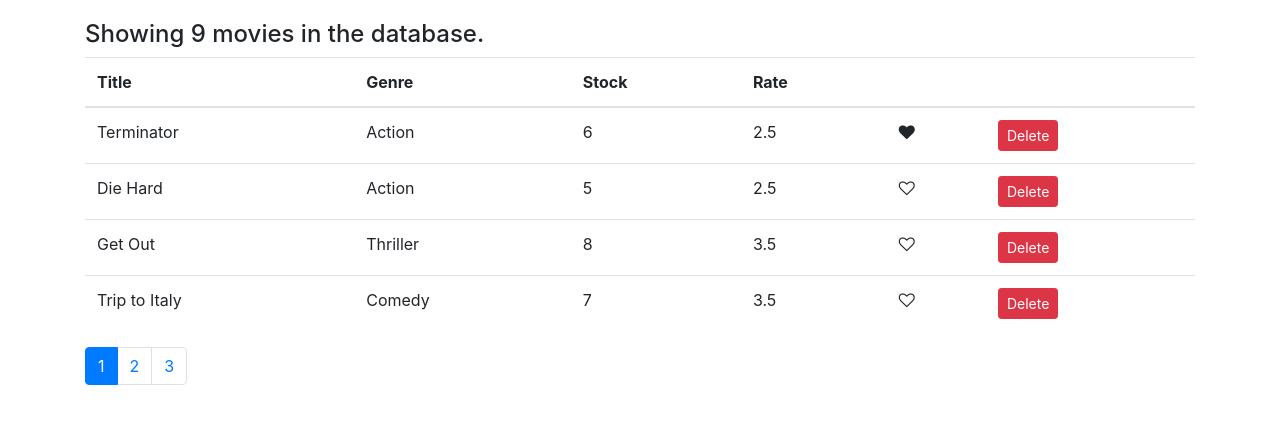
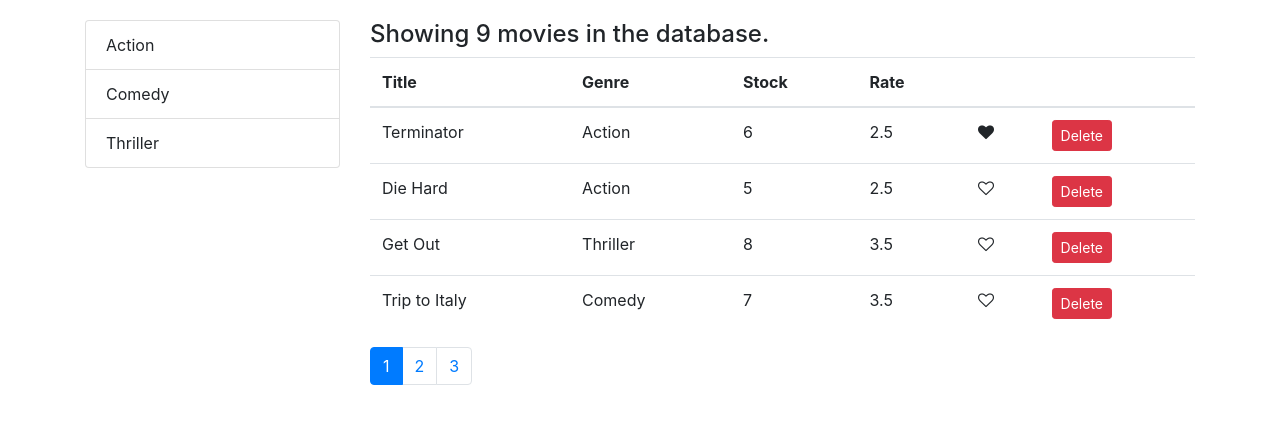
Before and after one commit to Shailendra9k/vidly-project, a React (Create React App) app: page / in a window 1280 px wide. Shown: the top 424 px of the page. Built offline with nearby package versions, Linux system fonts and the light colour scheme.

Commit message:
filtering added

```diff
--- /dev/null
+++ b/src/components/common/listGroup.jsx
@@ -0,0 +1,16 @@
+import React from "react";
+
+const ListGroup = props => {
+  const { items, textProperty, valueProperty } = props;
+  return (
+    <ul className="list-group">
+      {items.map(item => (
+        <li key={item[valueProperty]} className="list-group-item">
+          {item[textProperty]}
+        </li>
+      ))}
+    </ul>
+  );
+};
+
+export default ListGroup;
--- a/src/components/movies.jsx
+++ b/src/components/movies.jsx
@@ -1,15 +1,22 @@
 import React, { Component } from "react";
 import Like from "./common/like";
+import ListGroup from "./common/listGroup";
 import Pagination from "./common/pagination";
+import { getMovies } from "../services/fakeMovieService";
+import { getGenres } from "../services/fakeGenreService";
 import { paginate } from "../utils/paginate";
-import { getMovies } from "../services/fakeMovieService";
 
 class Movies extends Component {
   state = {
-    movies: getMovies(),
+    movies: [],
+    genres: [],
     currentPage: 1,
     pageSize: 4
   };
+
+  componentDidMount() {
+    this.setState({ movies: getMovies(), genres: getGenres() });
+  }
 
   handleDelete = movie => {
     const movies = this.state.movies.filter(m => m._id !== movie._id);
@@ -28,6 +35,10 @@
     this.setState({ currentPage: page });
   };
 
+  handleGenreSelect = genre => {
+    console.log(genre);
+  };
+
   render() {
     const { length: count } = this.state.movies;
     const { pageSize, currentPage, movies: allMovies } = this.state;
@@ -37,7 +48,16 @@
     const movies = paginate(allMovies, currentPage, pageSize);
 
     return (
-      <div>
+      <div className="row">
+        <div className="col-3">
+          <ListGroup
+            items={this.state.genres}
+            textProperty="name"
+            valueProperty="_id"
+            onItemSelect={this.handleGenreSelect}
+          />
+        </div>
+        <div className="col">
           <h4>Showing {count} movies in the database.</h4>
           <table className="table">
             <thead>
@@ -82,6 +102,7 @@
             onPageChange={this.handlePageChange}
           />
         </div>
+      </div>
     );
   }
 }
```
Lines whose indentation alone changed are shown as unchanged.
